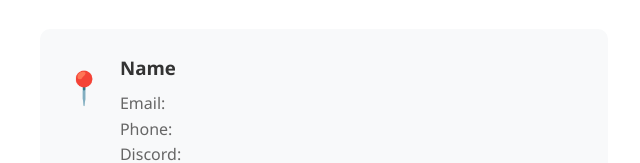
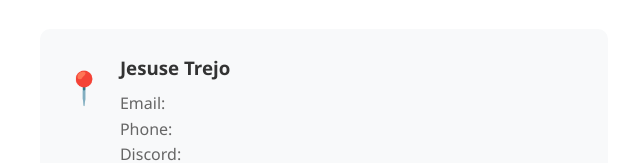
Before and after one commit to IsaacG14/DatabaseProject0, a plain HTML site: page contact.html in a window 1280 px wide. Shown: the part 877-1040 px from the top of the page, 0-640 px from the left. Drawn offline with Linux system fonts and the light colour scheme.

Commit message:
Name Added

```diff
--- a/contact.html
+++ b/contact.html
@@ -82,7 +82,7 @@
                     <div class="contact-item">
                         <div class="contact-icon">📍</div>
                         <div>
-                            <h3>Name</h3>
+                            <h3>Jesuse Trejo</h3>
                             <p>Email: <br>Phone: <br> Discord: </p>
                         </div>
                     </div>
```
